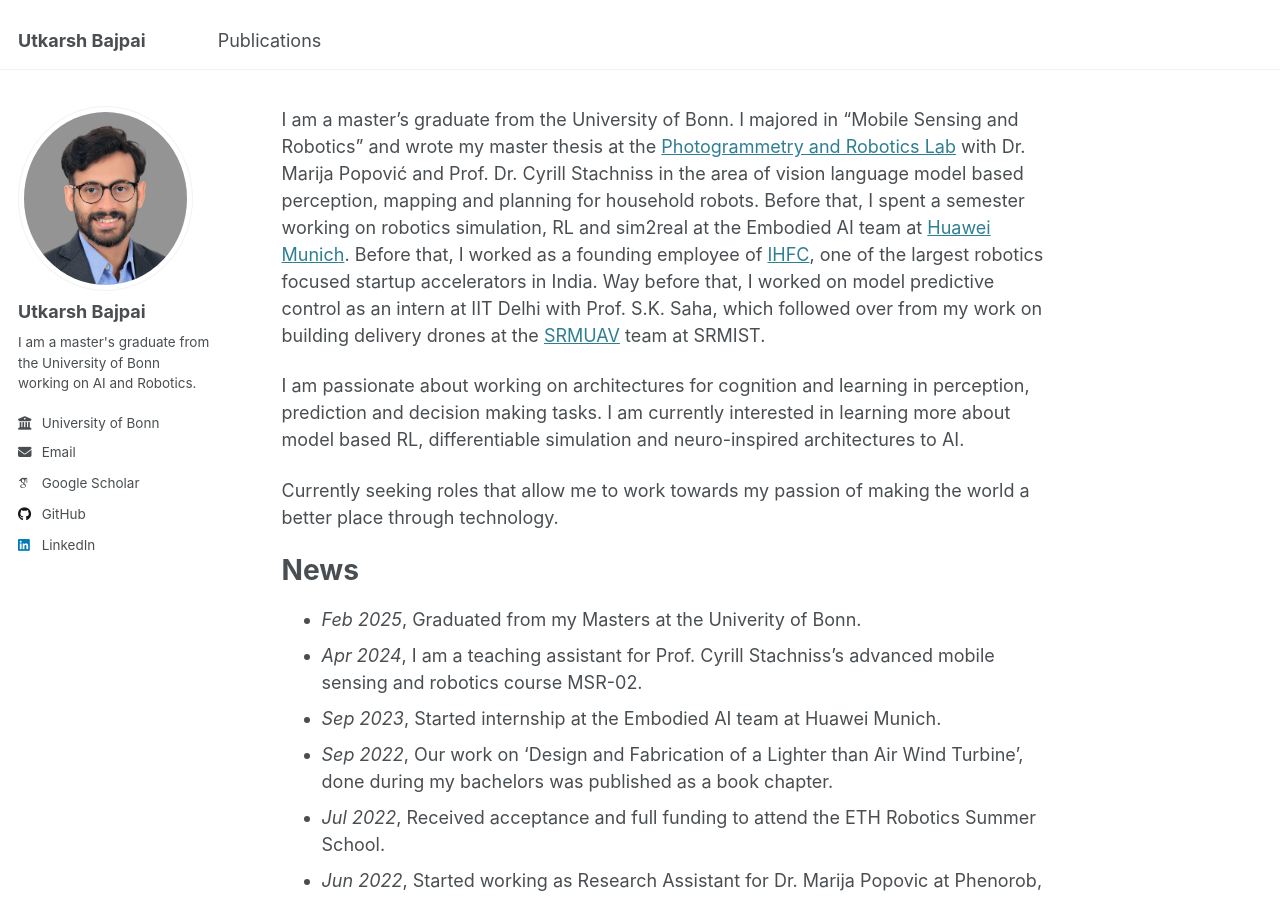
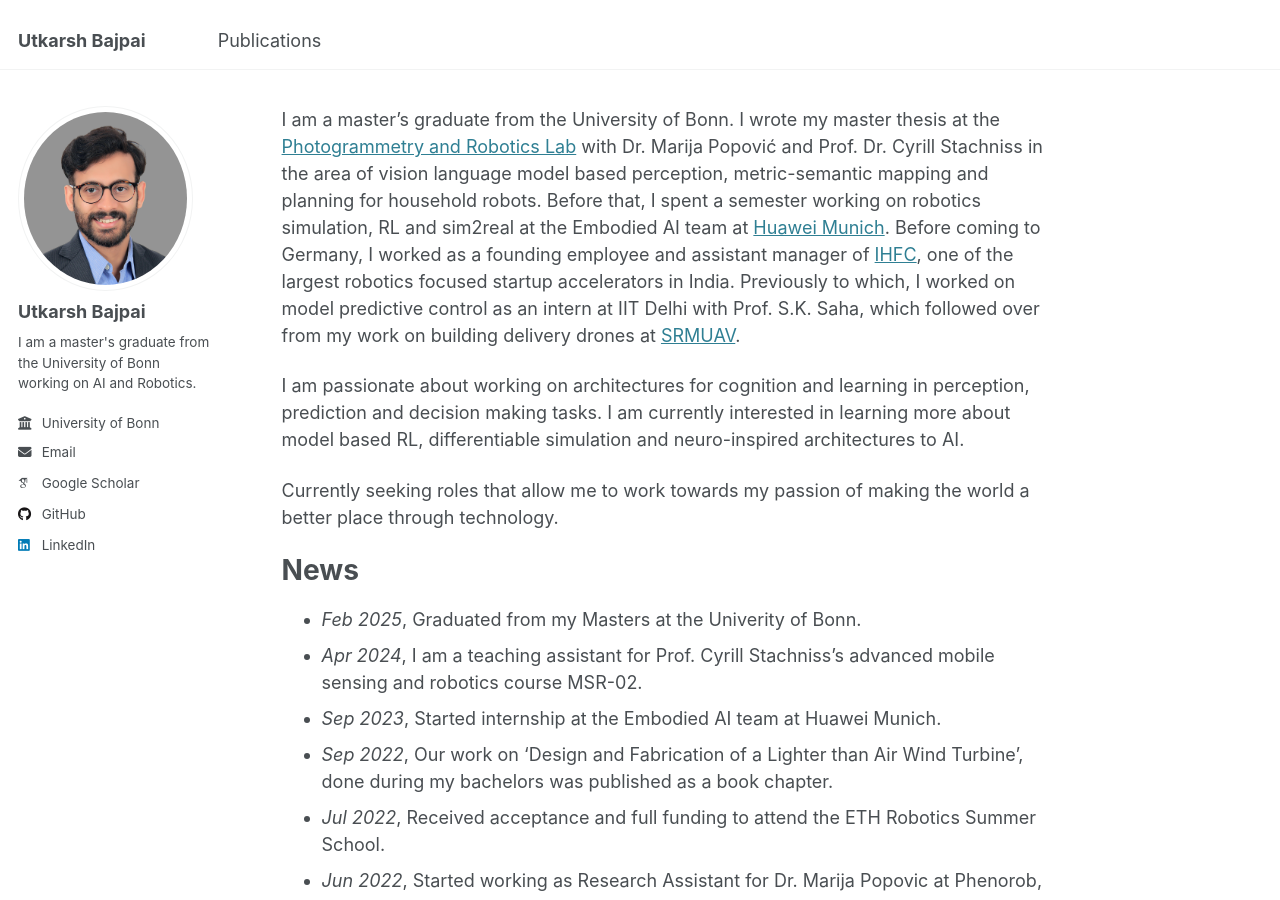
Before and after one commit to baj31415/baj31415.github.io, a Jekyll site: the page built from _pages/about.md, in a window 1280 px wide and 900 px high. Built offline with Jekyll 4.4.1, drawn with Linux system fonts in a browser that asks for light colours; some web fonts are replaced.

Commit message:
modified about

```diff
--- a/_pages/about.md
+++ b/_pages/about.md
@@ -7,7 +7,7 @@
   - /about.html
 ---
 
-I am a master's graduate from the University of Bonn. I majored in "Mobile Sensing and Robotics" and wrote my master thesis at the [Photogrammetry and Robotics Lab](https://www.ipb.uni-bonn.de/index.html) with Dr. Marija Popović and Prof. Dr. Cyrill Stachniss in the area of vision language model based perception, mapping and planning for household robots. Before that, I spent a semester working on robotics simulation, RL and sim2real at the Embodied AI team at [Huawei Munich](https://huaweiresearchcentergermanyaustria.teamtailor.com/departments/intelligent-cloud-technologies-laboratory). Before that, I worked as a founding employee of [IHFC](https://www.ihfc.co.in/), one of the largest robotics focused startup accelerators in India. Way before that, I worked on model predictive control as an intern at IIT Delhi with Prof. S.K. Saha, which followed over from my work on building delivery drones at the [SRMUAV](https://www.youtube.com/@srmuav3921) team at SRMIST.
+I am a master's graduate from the University of Bonn. I wrote my master thesis at the [Photogrammetry and Robotics Lab](https://www.ipb.uni-bonn.de/index.html) with Dr. Marija Popović and Prof. Dr. Cyrill Stachniss in the area of vision language model based perception, metric-semantic mapping and planning for household robots. Before that, I spent a semester working on robotics simulation, RL and sim2real at the Embodied AI team at [Huawei Munich](https://huaweiresearchcentergermanyaustria.teamtailor.com/departments/intelligent-cloud-technologies-laboratory). Before coming to Germany, I worked as a founding employee and assistant manager of [IHFC](https://www.ihfc.co.in/), one of the largest robotics focused startup accelerators in India. Previously to which, I worked on model predictive control as an intern at IIT Delhi with Prof. S.K. Saha, which followed over from my work on building delivery drones at [SRMUAV](https://www.youtube.com/@srmuav3921).
 
 I am passionate about working on architectures for cognition and learning in perception, prediction and decision making tasks. I am currently interested in learning more about model based RL, differentiable simulation and neuro-inspired architectures to AI.
 
```
